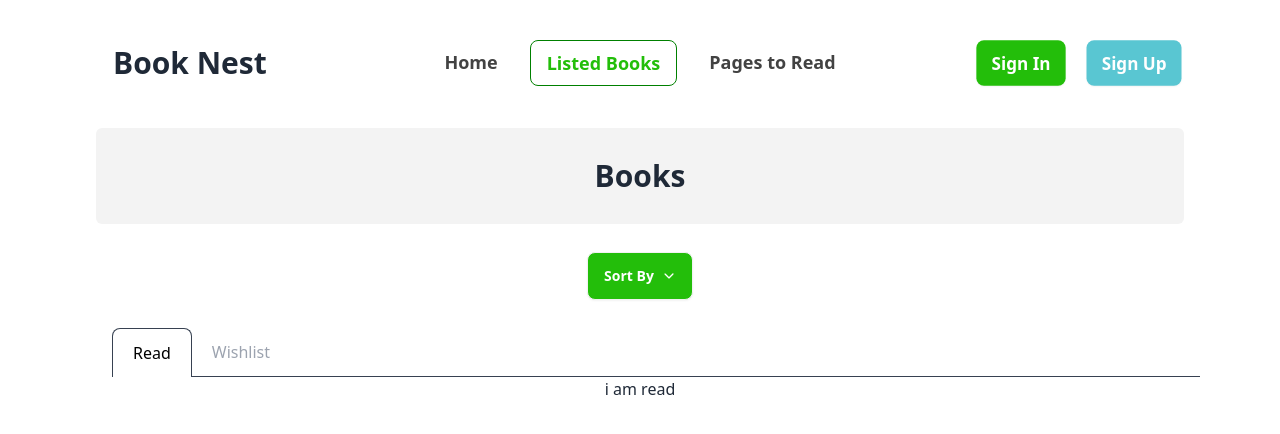
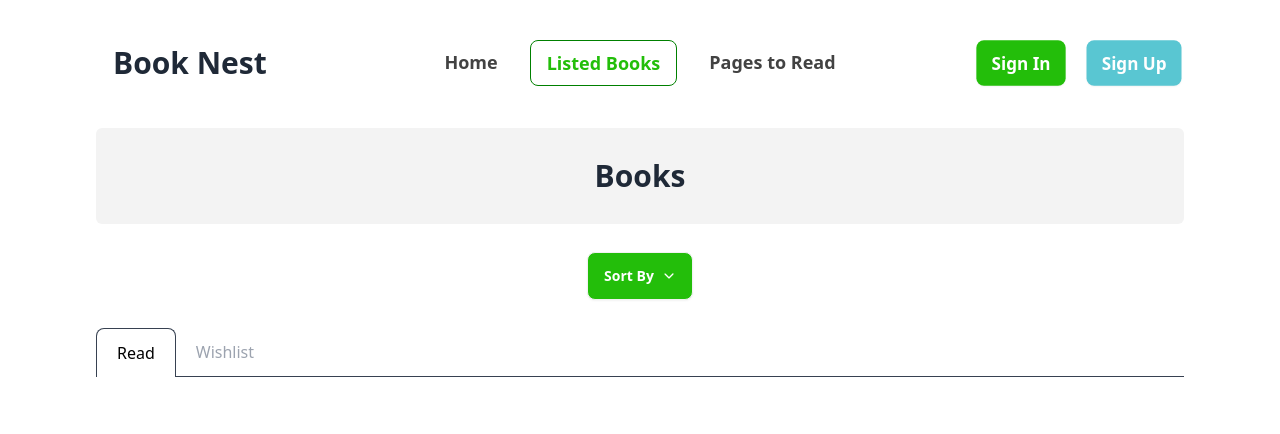
Before and after one commit to razzbabu4/react-router-books, a React (Vite) app: page /booklists in a window 1280 px wide. Shown: the top 434 px of the page. Built offline with nearby package versions, Linux system fonts and the light colour scheme.

Commit message:
get data from local-storage for read-tab

```diff
--- a/src/components/BookDetails.jsx
+++ b/src/components/BookDetails.jsx
@@ -1,5 +1,5 @@
 import { Link, useLoaderData, useParams } from "react-router-dom";
-import { savedBookData, savedWishlistData } from "../utility/localStorage";
+import { savedBookData, savedWishlistData } from "../utility/localstorage.js";
 
 
 const BookDetails = () => {
--- a/src/components/Read.jsx
+++ b/src/components/Read.jsx
@@ -1,9 +1,28 @@
-
+import { useEffect, useState } from "react";
+import { useLoaderData } from "react-router-dom";
+import { getStoredBookData } from "../utility/localstorage";
+import ReadedBook from "./ReadedBook";
 
 const Read = () => {
+    const books = useLoaderData();
+    // console.log(books)
+    const [readed, setReaded] = useState([]);
+
+    useEffect(() => {
+        const storedReadBook = getStoredBookData();
+
+        if (books.length) {
+            const readBook = books.filter(book => storedReadBook.includes(book.bookId));
+            setReaded(readBook)
+        }
+    }, [books])
     return (
         <div>
-            <h1> i am read</h1>
+            <div className="grid gap-6 mt-10">
+                {
+                    readed.map(read => <ReadedBook key={read.bookId} read={read} />)
+                }
+            </div>
         </div>
     );
 };
--- /dev/null
+++ b/src/components/ReadedBook.jsx
@@ -0,0 +1,38 @@
+import { Link } from "react-router-dom";
+import { CiLocationOn } from "react-icons/ci";
+import { IoPeopleOutline } from "react-icons/io5";
+import { MdOutlineFindInPage } from "react-icons/md";
+
+const ReadedBook = ({ read }) => {
+    const { image, bookName, author, category, tags, totalPages, publisher, yearOfPublishing, rating } = read
+    return (
+        <div>
+            <div className="card card-side shadow-xl border">
+                <figure className='bg-[#faf9f9] m-6'><img className="h-72 w-72 p-6" src={image} alt="Movie" /></figure>
+                <div className="card-body">
+                    <h2 className="card-title">{bookName}</h2>
+                    <p>{author}</p>
+                    <ul className="flex gap-6 text-[#23BE0A] font-medium mt-4">
+                        <li className="text-black font-bold">Tag: </li>
+                        {
+                            tags.map((tag, idx) => <li key={idx}>#{tag}</li>)
+                        }
+                        <li className="flex gap-2 text-[#131313CC]"><CiLocationOn/> Year of Publishing: {yearOfPublishing}</li>
+                    </ul>
+                    <div className="flex gap-6">
+                        <span className="flex items-center"><IoPeopleOutline/> Publisher: {publisher}</span>
+                        <span className="flex items-center"><MdOutlineFindInPage/> Page: {totalPages}</span>
+                    </div>
+                    <div className="divider my-2"></div>
+                    <div className="flex gap-6">
+                        <span className="p-2 rounded-full bg-[#328EFF26] text-[#328EFF]">Category: {category}</span>
+                        <span className="p-2 rounded-full bg-[#FFAC3326] text-[#FFAC33]">Rating: {rating}</span>
+                        <Link className="p-2 rounded-full bg-[#23BE0A] text-white">View Details</Link>
+                    </div>
+                </div>
+            </div>
+        </div>
+    );
+};
+
+export default ReadedBook;
--- a/src/pages/ListedBooks.jsx
+++ b/src/pages/ListedBooks.jsx
@@ -1,15 +1,16 @@
 import { useState } from "react";
 import { IoIosArrowDown } from "react-icons/io";
-import { Link, Outlet } from "react-router-dom";
+import { Link, Outlet, useLoaderData } from "react-router-dom";
 
 const ListedBooks = () => {
+    const books = useLoaderData();
     const [activeTab, setActiveTab] = useState(0);
     return (
-        <div className="px-4 lg:px-24 lg:my-8 text-center">
+        <div className="px-4 lg:px-24 lg:my-8">
             <div className="h-24 rounded-md bg-[#1313130D] flex items-center justify-center">
                 <h1 className="text-3xl font-bold">Books</h1>
             </div>
-            <div className="my-6">
+            <div className="my-6 mx-auto text-center">
                 <details className="dropdown">
                     <summary className="btn m-1 text-white bg-[#23BE0A]">Sort By <IoIosArrowDown /></summary>
                     <ul className="p-2 shadow menu dropdown-content z-[1] bg-base-100 rounded-box w-52">
@@ -21,7 +22,7 @@ const ListedBooks = () => {
             </div>
 
 
-            <div className="flex float-left mx-4 overflow-x-auto overflow-y-hidden flex-nowrap text-gray-100 w-full flex-grow">
+            <div className="flex lg:justify-start overflow-x-auto overflow-y-hidden flex-nowrap text-gray-100 w-full flex-grow">
 
                 <Link
                 to=''
@@ -37,7 +38,7 @@ const ListedBooks = () => {
                     <span>Wishlist</span>
                 </Link>
             </div>
-            <Outlet/>
+            <Outlet books={books}/>
         </div>
     );
 };
--- a/src/routes/Routes.jsx
+++ b/src/routes/Routes.jsx
@@ -20,10 +20,12 @@ export const router = createBrowserRouter([
         {
             path: '/booklists',
             element: <ListedBooks/>,
+            // loader: () => fetch('/books.json'),
             children: [
               {
                 index: true,
-                element: <Read/>
+                element: <Read/>,
+                loader: () => fetch('/books.json')
               },
               {
                 path: 'wishlist',
```
